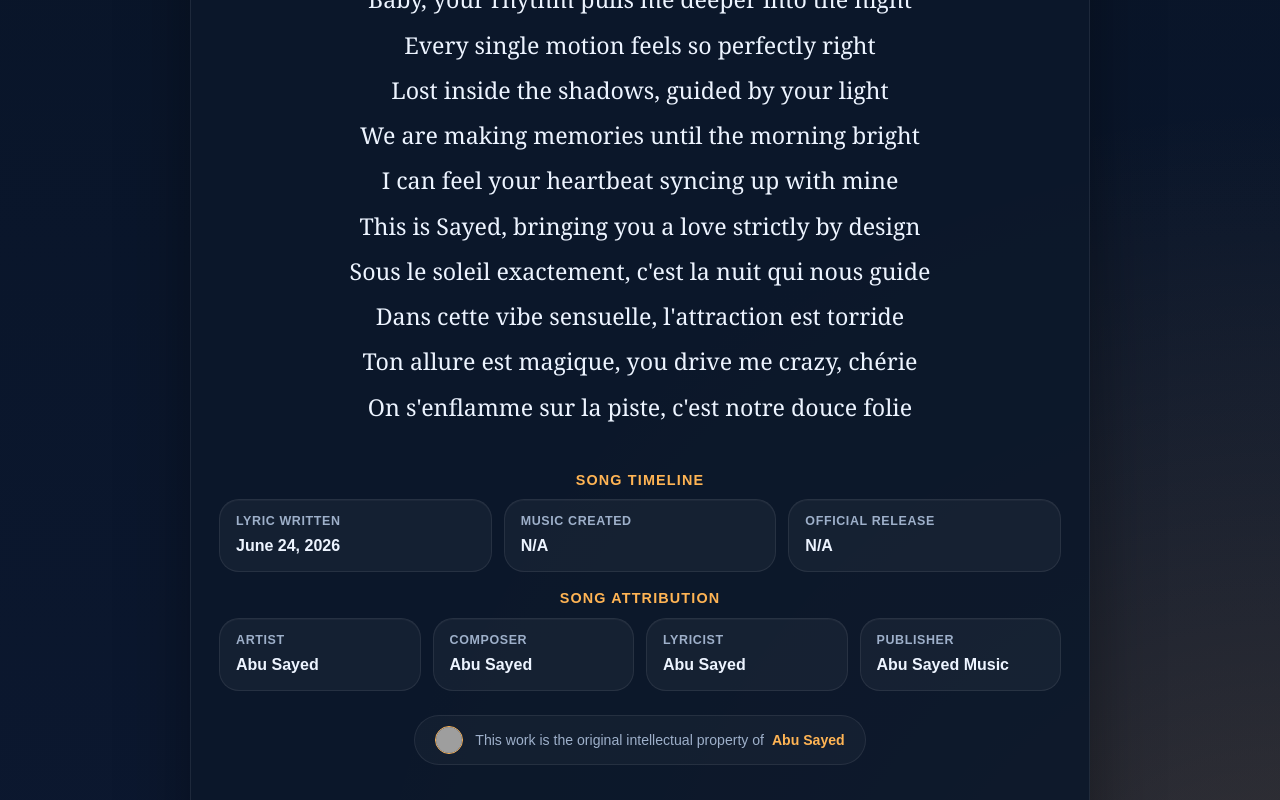
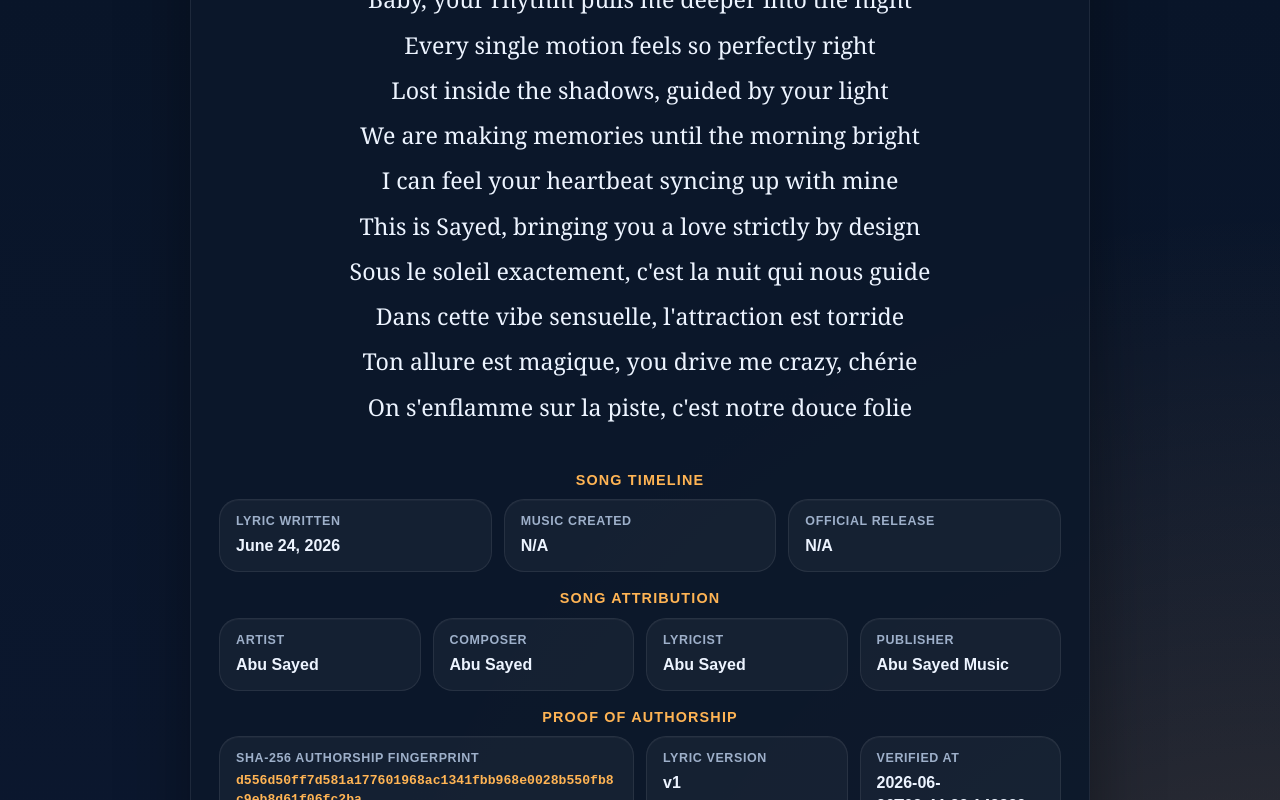
Before and after one commit to ImAbuSayed/sous-le-soleil-exactement, a plain HTML site: page index.html in a window 1280 px wide. Shown: the part 2000-2800 px from the top of the page. Drawn offline with Linux system fonts and the light colour scheme; grey boxes are pictures that could not be loaded.

Commit message:
feat: update song assets v1 with signed GPG commit [verified]

```diff
--- a/index.html
+++ b/index.html
@@ -14,9 +14,9 @@
     <meta name="keywords" content="Sous Le Soleil Exactement, Abu Sayed lyrics, original song lyrics, Abu Sayed original song, Abu Sayed lyricist, Abu Sayed composer, Abu Sayed songwriter, official lyrics">
     <meta name="robots" content="index,follow,max-snippet:-1,max-image-preview:large,max-video-preview:-1">
     <meta name="referrer" content="strict-origin-when-cross-origin">
-    <meta name="description" content="Full lyrics for &#x27;Sous Le Soleil Exactement&#x27; by Abu Sayed. An original composition, lyrics, and production by Abu Sayed.">
+    <meta name="description" content="Explore the poetic journey of &#x27;Sous Le Soleil Exactement&#x27;, an original masterpiece written and composed by Abu Sayed.">
     <meta property="og:title" content="Sous Le Soleil Exactement - Original Lyrics by Abu Sayed">
-    <meta property="og:description" content="Full lyrics for &#x27;Sous Le Soleil Exactement&#x27; by Abu Sayed. An original composition, lyrics, and production by Abu Sayed.">
+    <meta property="og:description" content="Explore the poetic journey of &#x27;Sous Le Soleil Exactement&#x27;, an original masterpiece written and composed by Abu Sayed.">
     <meta property="og:type" content="music.song">
     <meta property="og:url" content="https://imabusayed.github.io/sous-le-soleil-exactement/">
     <meta property="og:site_name" content="Abu Sayed Music">
@@ -24,7 +24,7 @@
     <meta name="last-modified" content="2026-06-24 12:52:49">
     <meta name="twitter:card" content="summary_large_image">
     <meta name="twitter:title" content="Sous Le Soleil Exactement - Original Lyrics by Abu Sayed">
-    <meta name="twitter:description" content="Full lyrics for &#x27;Sous Le Soleil Exactement&#x27; by Abu Sayed. An original composition, lyrics, and production by Abu Sayed.">
+    <meta name="twitter:description" content="Explore the poetic journey of &#x27;Sous Le Soleil Exactement&#x27;, an original masterpiece written and composed by Abu Sayed.">
     <link rel="canonical" href="https://imabusayed.github.io/sous-le-soleil-exactement/">
     <link rel="sitemap" type="application/xml" title="Sitemap" href="https://imabusayed.github.io/sous-le-soleil-exactement/sitemap.xml">
     <link rel="author" href="https://github.com/ImAbuSayed">
@@ -100,7 +100,7 @@
       "@id": "https://imabusayed.github.io/sous-le-soleil-exactement#webpage",
       "url": "https://imabusayed.github.io/sous-le-soleil-exactement/",
       "name": "Sous Le Soleil Exactement - Original Lyrics by Abu Sayed",
-      "description": "Full lyrics for 'Sous Le Soleil Exactement' by Abu Sayed. An original composition, lyrics, and production by Abu Sayed.",
+      "description": "Explore the poetic journey of 'Sous Le Soleil Exactement', an original masterpiece written and composed by Abu Sayed.",
       "isPartOf": {
         "@id": "https://music.abusayed.com.bd/#website"
       },
@@ -537,7 +537,7 @@
 
         <div class="controls">
             <button class="btn-speak" id="speakBtn" title="Read the lyrics aloud"><span id="speakText">Read Aloud</span></button>
-            <a href="https://music.abusayed.com.bd/Licensing/?https://imabusayed.github.io/sous-le-soleil-exactement/" class="btn-license" title="Get licensing for this song" target="_blank">Obtain a Music License for Sous Le Soleil Exactement</a>
+            <a href="https://music.abusayed.com.bd/Licensing/?https://imabusayed.github.io/sous-le-soleil-exactement/" class="btn-license" title="Get licensing for this song" target="_blank">Official Music Licensing for Sous Le Soleil Exactement</a>
 
         </div>
         <br>
@@ -612,6 +612,26 @@
             <div class="meta-card">
                 <span class="meta-label">Publisher</span>
                 <strong>Abu Sayed Music</strong>
+            </div>
+
+                </div>
+            </div>
+
+            <div class="details-block">
+                <div class="details-title">Proof of Authorship</div>
+                <div class="meta-grid">
+
+            <div class="meta-card" style="grid-column: span 2;">
+                <span class="meta-label">SHA-256 Authorship Fingerprint</span>
+                <strong style="word-break: break-all; font-family: monospace; font-size: 0.82rem; color: var(--accent);">d556d50ff7d581a177601968ac1341fbb968e0028b550fb8c9eb8d61f06fc2ba</strong>
+            </div>
+            <div class="meta-card">
+                <span class="meta-label">Lyric Version</span>
+                <strong>v1</strong>
+            </div>
+            <div class="meta-card">
+                <span class="meta-label">Verified At</span>
+                <strong>2026-06-26T03:44:32.143829</strong>
             </div>
 
                 </div>
```
Also changed, not shown: excerpts/Bridge-Preview.txt (added), excerpts/Chorus-Preview.txt (added), excerpts/Final-Chorus-Preview.txt (added), excerpts/Hook-Preview.txt (added), excerpts/Pre-Chorus-2-Preview.txt (added), excerpts/Pre-Chorus-3-Preview.txt (added), excerpts/Pre-Chorus-Preview.txt (added), excerpts/Verse-1-Preview.txt (added), excerpts/Verse-2-Preview.txt (added), excerpts/Verse-3-Preview.txt (added), hashes.txt (added), llms.txt, lyrics_backup/2026-06-26_sous-le-soleil-exactement-v1.txt (added), manifest.json (added), 1 other file.
